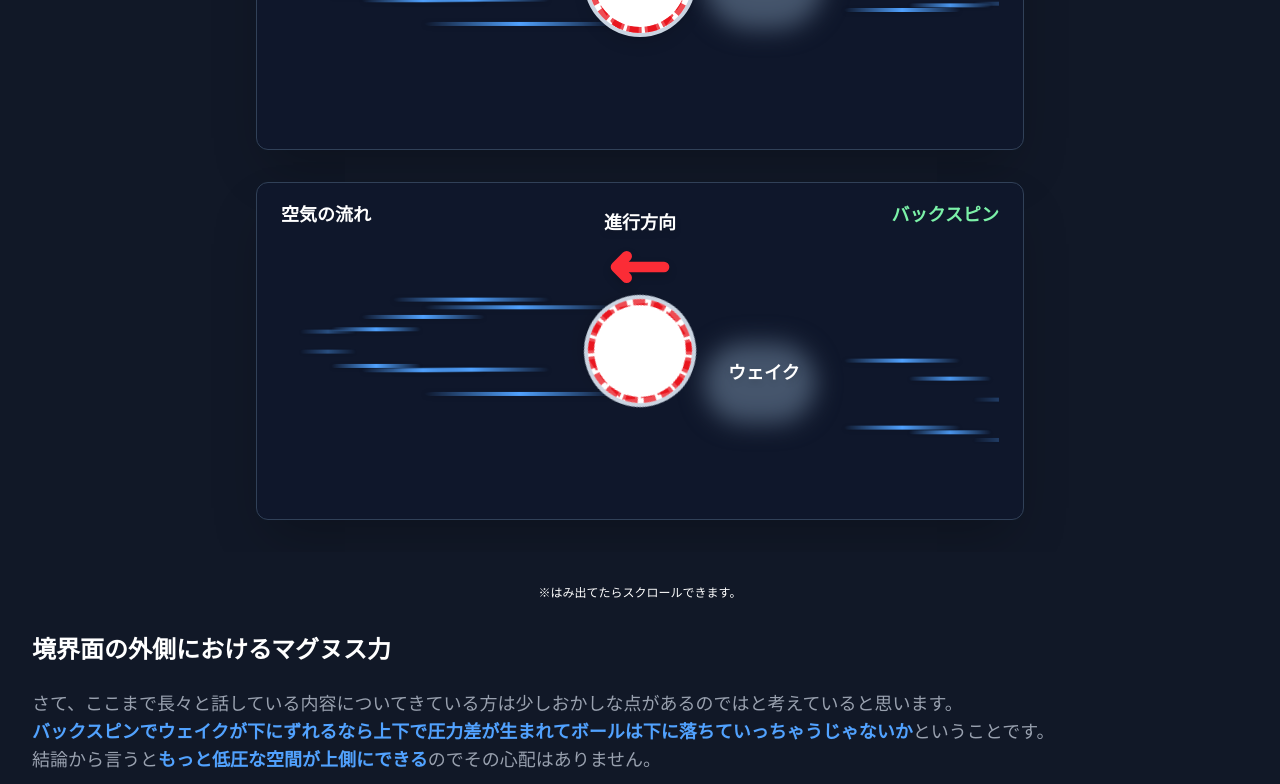
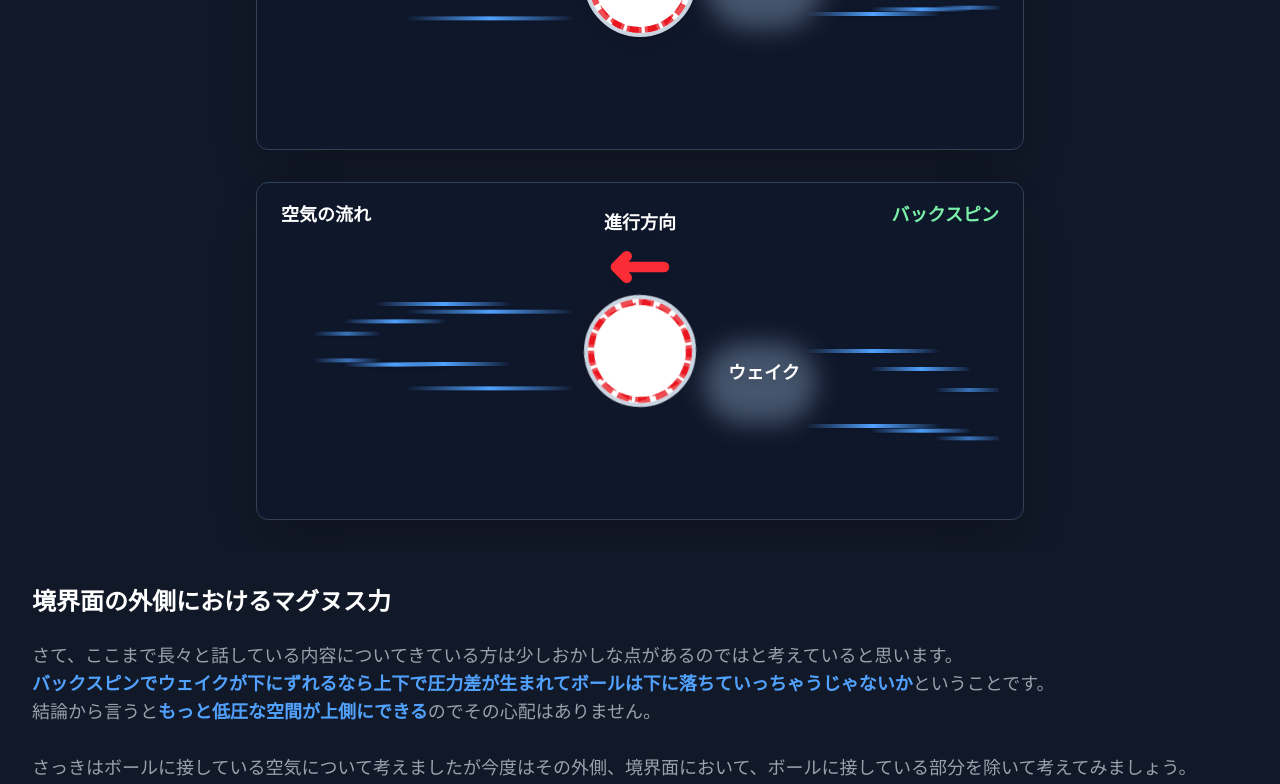
Before and after one commit to goza-run/goza-portfolio, a Next.js app: page /baseball/simulate_detail/Lift in a window 1280 px wide. Shown: the part 2011-2795 px from the top of the page. Built offline with nearby package versions, Linux system fonts and the light colour scheme.

Commit message:
バグ修正

```diff
--- a/app/baseball/simulate_detail/Lift/page.tsx
+++ b/app/baseball/simulate_detail/Lift/page.tsx
@@ -106,11 +106,12 @@ export default function LiftPage() {
             となると当然上下で気流の向きが異なってくるので、今回は斜め下向きにウェイクが生まれてしまいます。従来であれば真横のウェイクを下に動かしたということで、ボールにはその反作用として<span className="font-bold text-blue-400">上向きの力</span>が加わります。<br/>
             </p>
             <div className="mb-8 w-full overflow-x-auto">
-            <div className="space-y-4 mb-8 overflow-x-auto max-w-full">
+            <div className="space-y-4 min-w-max">
+
             <Wakerough/>
             <Wakebackspin/>
             </div>
-            <p className="text-white text-xs text-center mt-2 mt:hidden">
+            <p className="text-white text-xs text-center mt-2 md:hidden">
                 ※はみ出てたらスクロールできます。
             </p>
             </div>
--- a/app/baseball/simulate_detail/drag/page.tsx
+++ b/app/baseball/simulate_detail/drag/page.tsx
@@ -96,12 +96,12 @@ export default function DragPage() {
             これは無回転のボールをイメージしていますので、例えばバックスピンなどの回転がかかっている場合はボールの上側と下側で剥離点がずれて、ウェイクが傾くでしょうね(マグヌス効果の話になっちゃう)。
             </p>
             <div className="mb-8 w-full overflow-x-auto">
-            <div className="space-y-4 mb-8 overflow-x-auto max-w-full">
+            <div className="space-y-4 min-w-max">
             <Wakesmooth/>
             <Wakerough/>
             <Wakebackspin/>
             </div>
-            <p className="text-white text-xs text-center mt-2 mt:hidden">
+            <p className="text-white text-xs text-center mt-2 md:hidden">
                 ※はみ出てたらスクロールできます。
             </p>
             </div>
```
